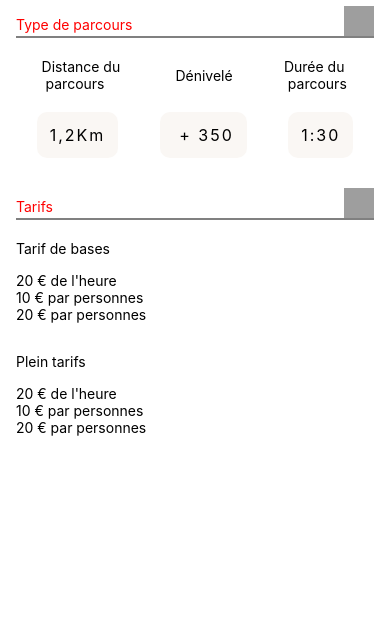
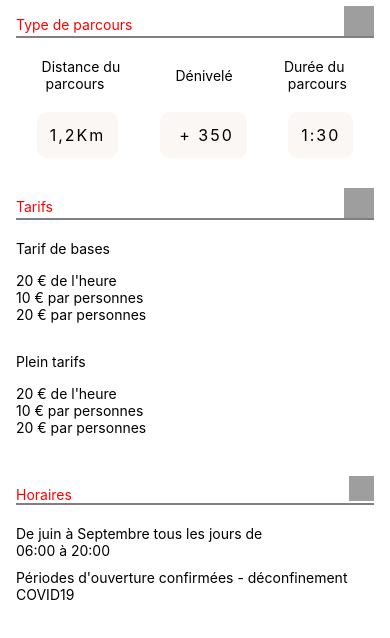
Before and after one commit to johan030/howby, a React Native app: screen / in a window 390 px wide. Shown: the top 638 px of the page. Built offline with nearby package versions, Linux system fonts and the light colour scheme; grey boxes are pictures that could not be loaded.

Commit message:
adding opening hours area

```diff
--- /dev/null
+++ b/components/thirdPage/Hours.js
@@ -0,0 +1,42 @@
+import { View, Text, Image,StyleSheet } from "react-native";
+import React from "react";
+
+const Hours = () => {
+  return (
+    <>
+      <View style={styles.wrapper}>
+        <Text style={{ color: "red" }}>Horaires</Text>
+        <Image
+          source={{
+            uri: "https://img.icons8.com/windows/32/000000/clock--v1.png",
+          }}
+          style={styles.icon}
+        />
+      </View>
+      <View>
+          <Text style={{marginBottom: '10px'}}>De juin à Septembre tous les jours de <br />
+          06:00 à 20:00</Text>
+          <Text>Périodes d'ouverture confirmées - déconfinement COVID19</Text>
+      </View>
+    </>
+  );
+};
+
+
+const styles = StyleSheet.create ({
+    wrapper: {
+        marginTop: '20px',
+        flexDirection: 'row',
+        justifyContent: 'space-between',
+        borderBottomColor: 'gray',
+        borderBottomWidth: 2,
+        marginBottom: 20,
+    },
+    icon:{
+        width: '25px',
+        height: '25px',
+        marginTop: '-10px'
+    },
+
+})
+export default Hours;
--- a/screens/ThirdPage.js
+++ b/screens/ThirdPage.js
@@ -2,6 +2,7 @@ import { View, Text, StyleSheet } from 'react-native'
 import React from 'react'
 import HickingInformation from '../components/thirdPage/HickingInformation';
 import Prices from '../components/thirdPage/Prices';
+import Hours from '../components/thirdPage/Hours';
 
 const ThirdPage = () => {
   return (
@@ -9,6 +10,7 @@ const ThirdPage = () => {
     <View style={styles.container}>
       <HickingInformation />
       <Prices />
+      <Hours />
     </View>
     </>
   )
```
